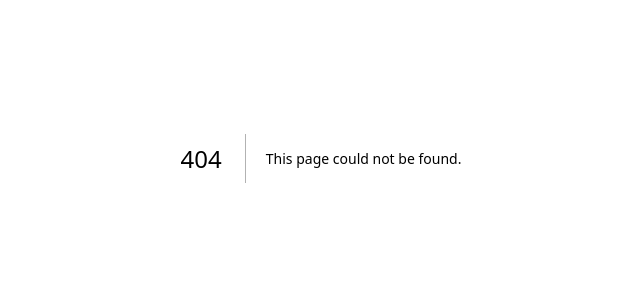
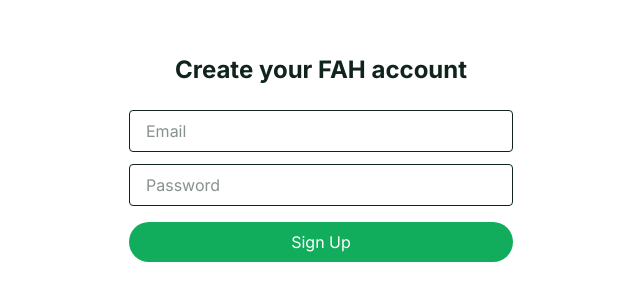
Before and after one commit to tuttiex/FAH, a Next.js app: page /signup in a window 1280 px wide. Before the commit this address had no page. Shown: the part 242-542 px from the top of the page, without its empty margins (319-959 px from the left). Built offline with nearby package versions, Linux system fonts and the light colour scheme; no server answers.

Commit message:
Add Supabase auth with login/signup pages and dropdown menu

```diff
--- /dev/null
+++ b/app/login/page.tsx
@@ -0,0 +1,49 @@
+'use client'
+
+import { useState } from 'react'
+import { useRouter } from 'next/navigation'
+import { supabase } from '../../lib/supabase'
+
+export default function Login() {
+  const [email, setEmail] = useState('')
+  const [password, setPassword] = useState('')
+  const [message, setMessage] = useState('')
+  const router = useRouter()
+
+  const handleLogin = async () => {
+    const { error } = await supabase.auth.signInWithPassword({ email, password })
+    if (error) {
+      setMessage(error.message)
+    } else {
+      router.push('/')
+    }
+  }
+
+  return (
+    <div className="flex flex-col items-center justify-center min-h-screen px-6">
+      <h1 className="text-2xl font-bold mb-6">Log in to FAH</h1>
+      <input
+        type="email"
+        placeholder="Email"
+        value={email}
+        onChange={(e) => setEmail(e.target.value)}
+        className="border rounded px-4 py-2 mb-3 w-full max-w-sm"
+      />
+      <input
+        type="password"
+        placeholder="Password"
+        value={password}
+        onChange={(e) => setPassword(e.target.value)}
+        className="border rounded px-4 py-2 mb-4 w-full max-w-sm"
+      />
+      <button
+        onClick={handleLogin}
+        className="px-6 py-2 rounded-full text-white w-full max-w-sm"
+        style={{ backgroundColor: '#12AD5C' }}
+      >
+        Log In
+      </button>
+      {message && <p className="mt-4 text-sm text-gray-600">{message}</p>}
+    </div>
+  )
+}
--- a/app/page.tsx
+++ b/app/page.tsx
@@ -1,4 +1,10 @@
+'use client'
+
+import { useState } from 'react'
+
 export default function Home() {
+  const [dropdownOpen, setDropdownOpen] = useState(false)
+
   return (
     <>
       <header className="flex items-center justify-between px-8 py-7">
@@ -14,12 +20,22 @@ export default function Home() {
           </div>
         </a>
 
-        <button className="login-btn flex items-center justify-center w-10 h-10 rounded-full border border-solid border-green-tint-strong bg-white cursor-pointer transition-all duration-150 hover:bg-green-tint hover:border-green focus-visible:outline-2 focus-visible:outline-green focus-visible:outline-offset-2" aria-label="Log in">
+        <div className="relative">
+          <button
+            className="login-btn flex items-center justify-center w-10 h-10 rounded-full border border-solid border-green-tint-strong bg-white cursor-pointer transition-all duration-150 hover:bg-green-tint hover:border-green focus-visible:outline-2 focus-visible:outline-green focus-visible:outline-offset-2"
+            aria-label="Account menu"
+            onClick={() => setDropdownOpen(!dropdownOpen)}
+          >
             <svg width="18" height="18" viewBox="0 0 18 18" fill="none" xmlns="http://www.w3.org/2000/svg">
               <circle cx="9" cy="6" r="3" stroke="#12AD5C" strokeWidth="1.6"/>
               <path d="M3.5 15C4.3 12 6.4 10.5 9 10.5C11.6 10.5 13.7 12 14.5 15" stroke="#12AD5C" strokeWidth="1.6" strokeLinecap="round"/>
             </svg>
           </button>
+          <div className={`${dropdownOpen ? '' : 'hidden'} absolute right-0 mt-2 w-48 bg-white border border-green-tint-strong rounded-lg shadow-lg z-10`}>
+            <a href="/login" className="block px-4 py-2 text-ink hover:bg-green-tint">Log In</a>
+            <a href="/signup" className="block px-4 py-2 text-ink hover:bg-green-tint">Sign Up</a>
+          </div>
+        </div>
       </header>
 
       <main className="relative flex-1 flex items-center justify-center px-6 py-10 overflow-hidden">
--- /dev/null
+++ b/app/signup/page.tsx
@@ -0,0 +1,47 @@
+'use client'
+
+import { useState } from 'react'
+import { supabase } from '../../lib/supabase'
+
+export default function SignUp() {
+  const [email, setEmail] = useState('')
+  const [password, setPassword] = useState('')
+  const [message, setMessage] = useState('')
+
+  const handleSignUp = async () => {
+    const { error } = await supabase.auth.signUp({ email, password })
+    if (error) {
+      setMessage(error.message)
+    } else {
+      setMessage('Check your email to confirm your account.')
+    }
+  }
+
+  return (
+    <div className="flex flex-col items-center justify-center min-h-screen px-6">
+      <h1 className="text-2xl font-bold mb-6">Create your FAH account</h1>
+      <input
+        type="email"
+        placeholder="Email"
+        value={email}
+        onChange={(e) => setEmail(e.target.value)}
+        className="border rounded px-4 py-2 mb-3 w-full max-w-sm"
+      />
+      <input
+        type="password"
+        placeholder="Password"
+        value={password}
+        onChange={(e) => setPassword(e.target.value)}
+        className="border rounded px-4 py-2 mb-4 w-full max-w-sm"
+      />
+      <button
+        onClick={handleSignUp}
+        className="px-6 py-2 rounded-full text-white w-full max-w-sm"
+        style={{ backgroundColor: '#12AD5C' }}
+      >
+        Sign Up
+      </button>
+      {message && <p className="mt-4 text-sm text-gray-600">{message}</p>}
+    </div>
+  )
+}
--- /dev/null
+++ b/lib/supabase.ts
@@ -0,0 +1,6 @@
+import { createClient } from '@supabase/supabase-js'
+
+const supabaseUrl = process.env.NEXT_PUBLIC_SUPABASE_URL!
+const supabaseAnonKey = process.env.NEXT_PUBLIC_SUPABASE_ANON_KEY!
+
+export const supabase = createClient(supabaseUrl, supabaseAnonKey)
--- a/package.json
+++ b/package.json
@@ -9,6 +9,7 @@
     "lint": "eslint"
   },
   "dependencies": {
+    "@supabase/supabase-js": "^2.110.1",
     "next": "16.2.10",
     "react": "19.2.4",
     "react-dom": "19.2.4"
```
Also changed, not shown: 1 other file (tests, documents, lock files or other folders). Lines whose indentation alone changed are shown as unchanged.
